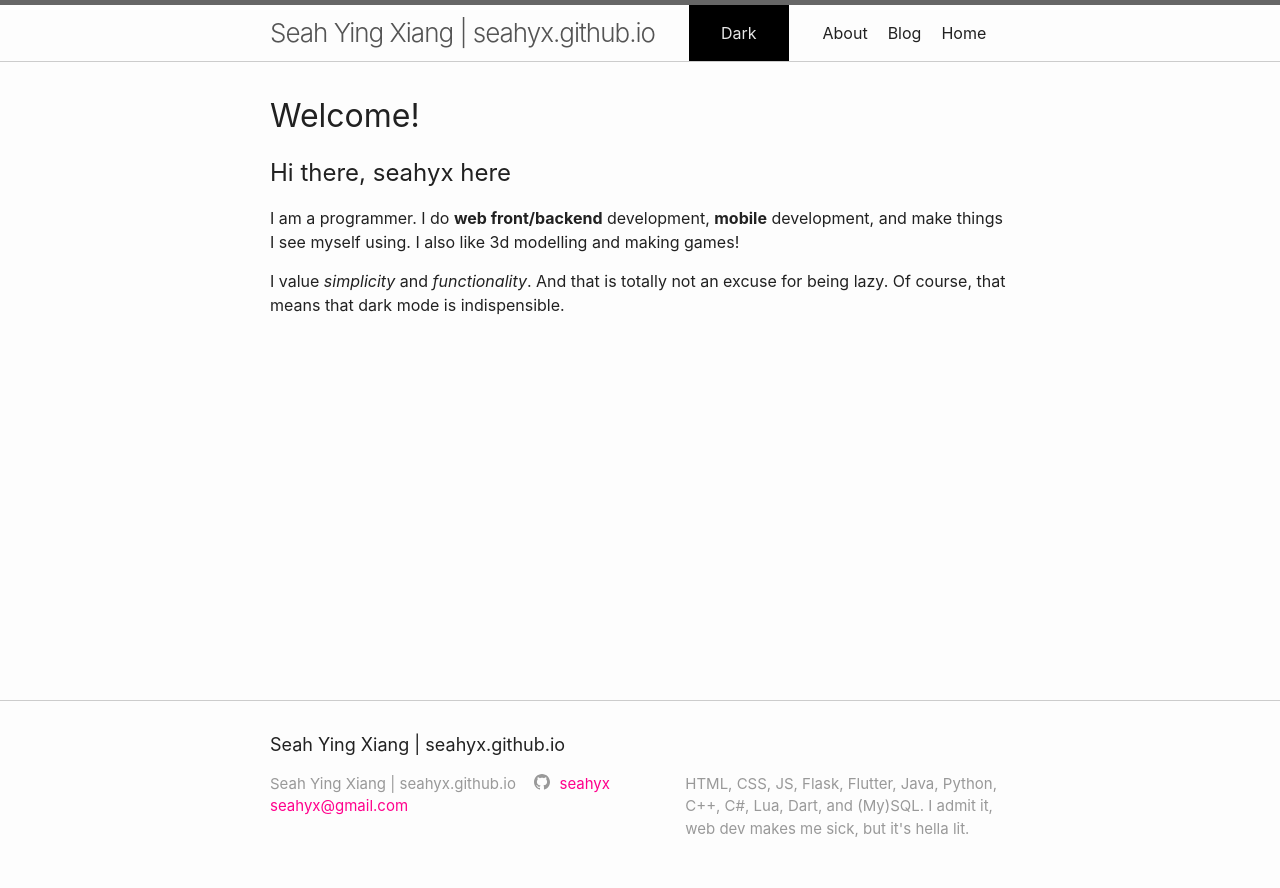
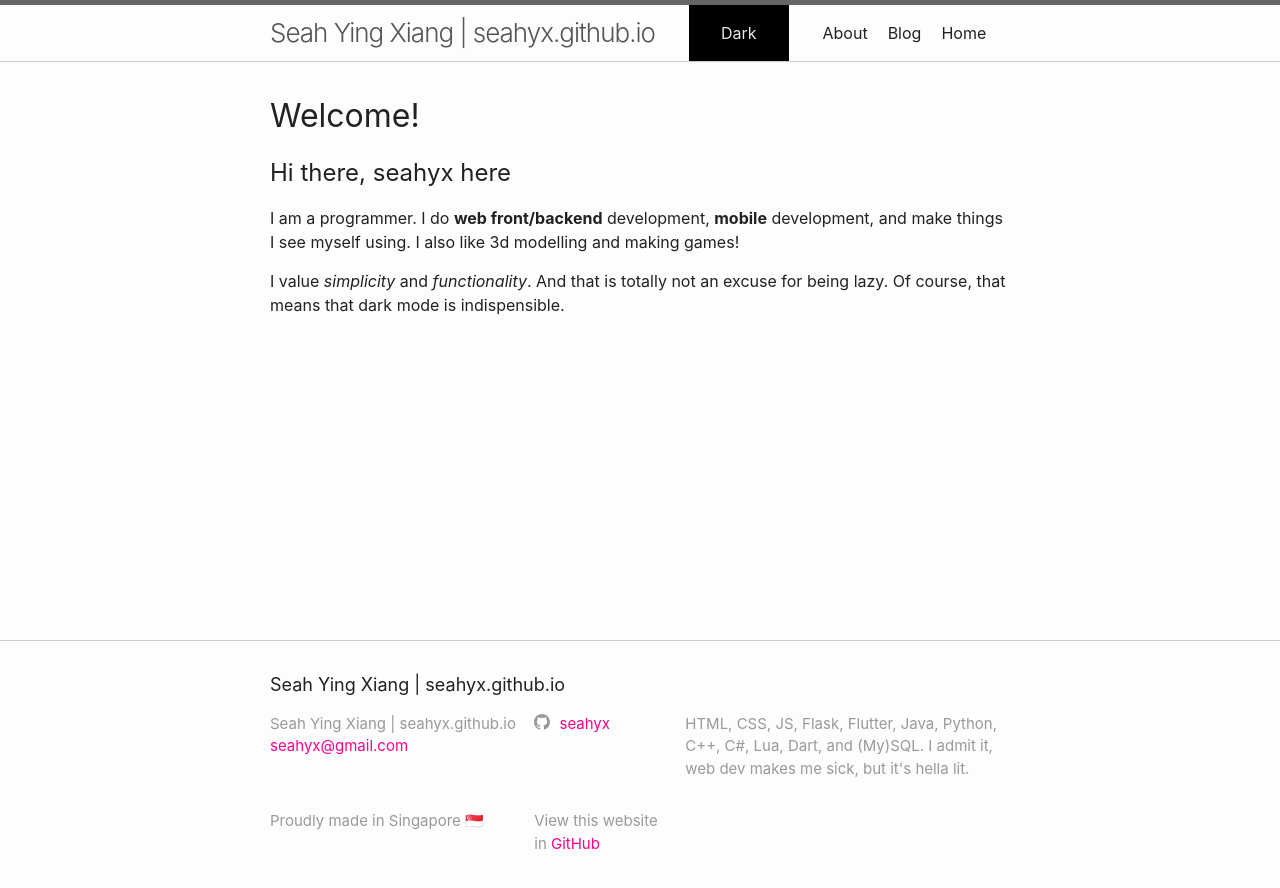
Before and after one commit to seahyx/seahyx.github.io, a Jekyll site: the page built from index.md, in a window 1280 px wide. Shown: the top 888 px of the page. Built offline with Jekyll 4.4.1, drawn with Linux system fonts in a browser that asks for light colours.

Commit message:
Added MIS and website github link

```diff
--- a/_includes/footer.html
+++ b/_includes/footer.html
@@ -30,6 +30,11 @@
 			</div>
 		</div>
 
+		<div class='footer-col-wrapper'>
+			<p class='footer-col footer-col-1'>Proudly made in Singapore 🇸🇬</p>
+			<p class='footer-col footer-col-2'>View this website in <a href='https://seahyx.github.io/'>GitHub</a></p>
+		</div>
+
 	</div>
 
 </footer>
```
Lines whose indentation alone changed are shown as unchanged.
